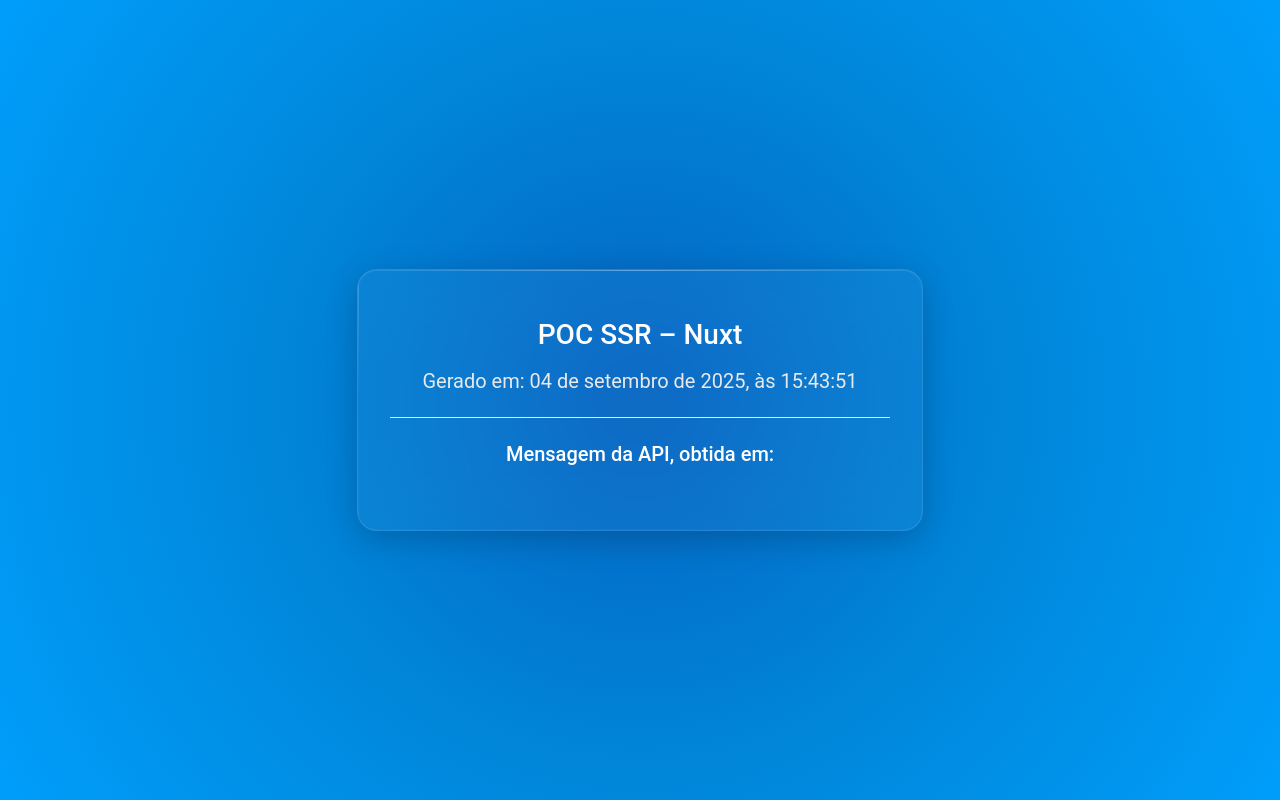
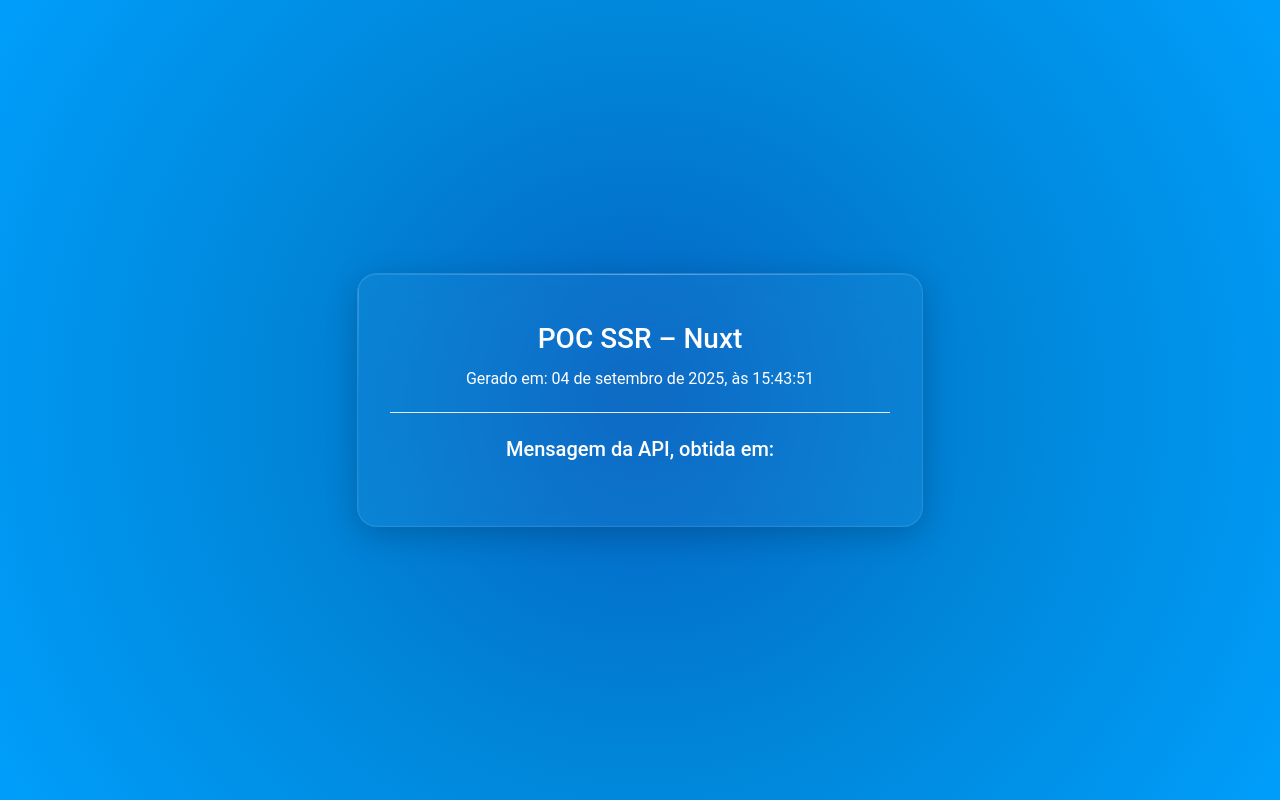
Before and after one commit to joaogabriels/poc-ssr, a Nuxt app: page / in a window 1280 px wide. Built offline with nearby package versions, Linux system fonts and the light colour scheme; no server answers.

Commit message:
refactor: altera valor de renderização

```diff
--- a/app.vue
+++ b/app.vue
@@ -3,7 +3,8 @@
 		<div class="poc__card">
 			<h1 class="poc__title">POC SSR – Nuxt</h1>
 
-			<p v-if="generatedAt" class="poc__timestamp">
+			<client-only>
+				<p>
 					Gerado em:
 					{{
 						format(generatedAt, "dd 'de' MMMM 'de' yyyy', às' HH:mm:ss", {
@@ -11,6 +12,7 @@
 						})
 					}}
 				</p>
+			</client-only>
 
 			<hr class="poc__divider" />
 
```
Lines whose indentation alone changed are shown as unchanged.
